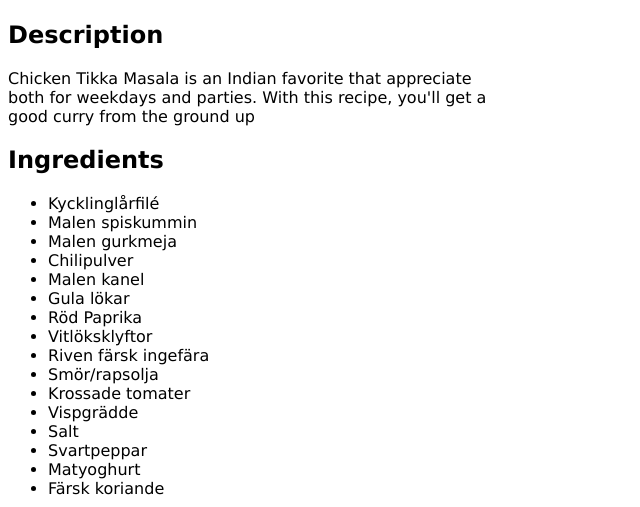
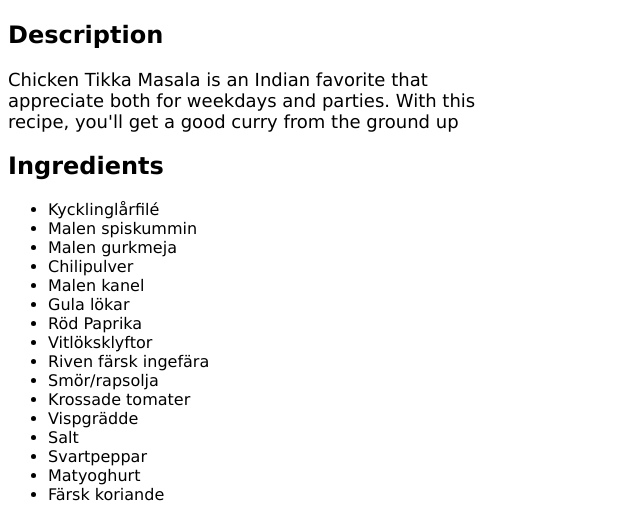
Before and after one commit to 02rasjac/odin-recipes, a plain HTML site: page recipes/chicken-tikka-masala.html in a window 1280 px wide. Shown: the part 459-966 px from the top of the page, without its empty margins (0-640 px from the left). Drawn offline with Linux system fonts and the light colour scheme.

Commit message:
Make description stand out more

```diff
--- a/recipes/chicken-tikka-masala.html
+++ b/recipes/chicken-tikka-masala.html
@@ -14,7 +14,7 @@
       alt="Chicken Tikka Masala whit coriander on top and naanbread on the side"
       id="thumbnail" />
     <h2>Description</h2>
-    <p class="wrap">
+    <p id="description" class="wrap">
       Chicken Tikka Masala is an Indian favorite that appreciate both for
       weekdays and parties. With this recipe, you'll get a good curry from the
       ground up
--- a/styles.css
+++ b/styles.css
@@ -36,6 +36,10 @@ a.recipe:hover {
     width: 500px;
 }
 
+#description {
+    font-size: 18px;
+}
+
 .wrap {
     width: 500px;
     overflow-wrap: break-word;
```
